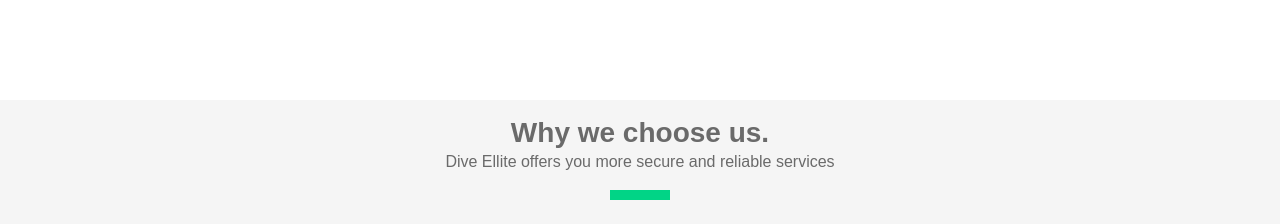
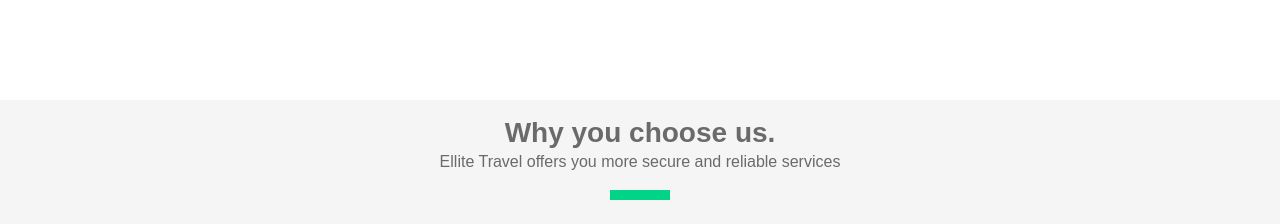
Before and after one commit to Ruchi1010/Ruchi-Gangwar, a plain HTML site: page index.html in a window 1280 px wide. Shown: the part 2829-3053 px from the top of the page. Drawn offline with nearby package versions, Linux system fonts and the light colour scheme.

Commit message:
Update index.html

```diff
--- a/index.html
+++ b/index.html
@@ -205,8 +205,8 @@
     <section class="bg_gray default-text">
         <div class="container">
             <div class="feature_section text-center py-3">
-                <h3 class="no-margin no-padding font-weight-bold">Why we choose us.</h3>
-                <p class="no-margin no-padding">Dive Ellite offers you more secure and reliable services</p>
+                <h3 class="no-margin no-padding font-weight-bold">Why you choose us.</h3>
+                <p class="no-margin no-padding"> Ellite Travel offers you more secure and reliable services</p>
                 <!-- <span class="border-green"></span> -->
                 <hr class="border-green">
             </div>
```
